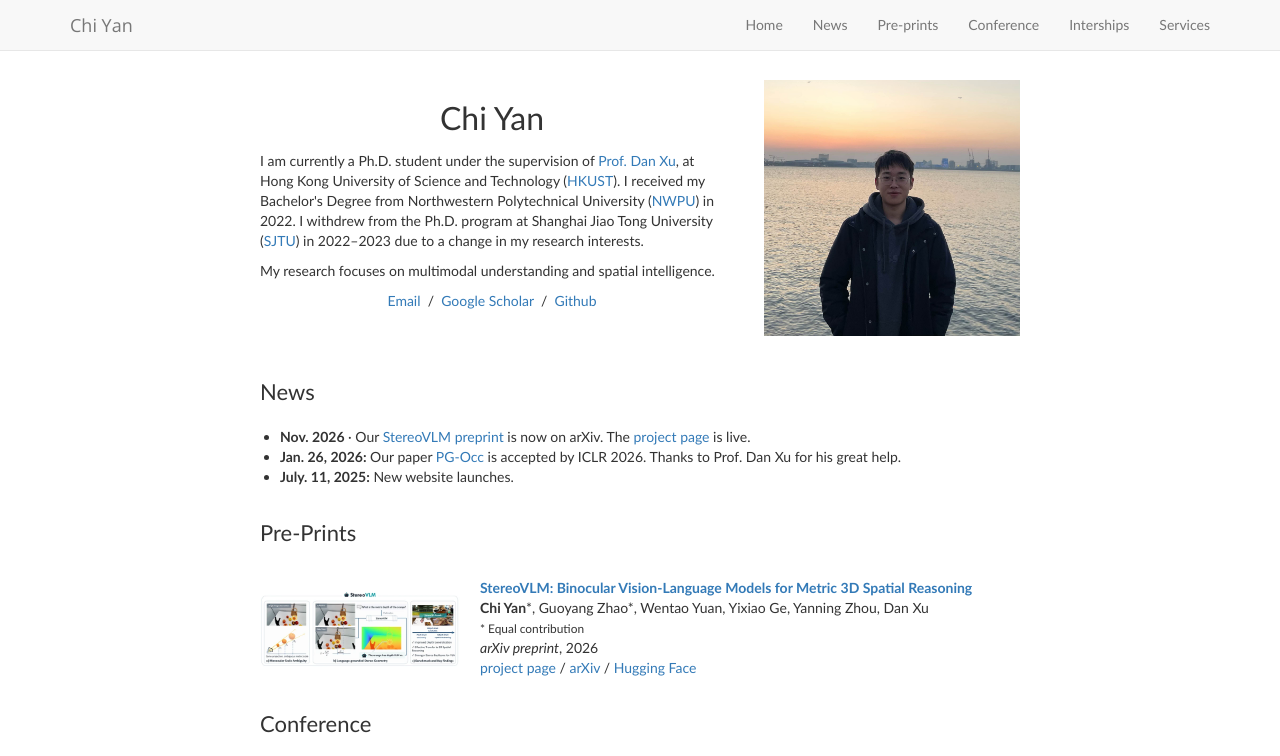
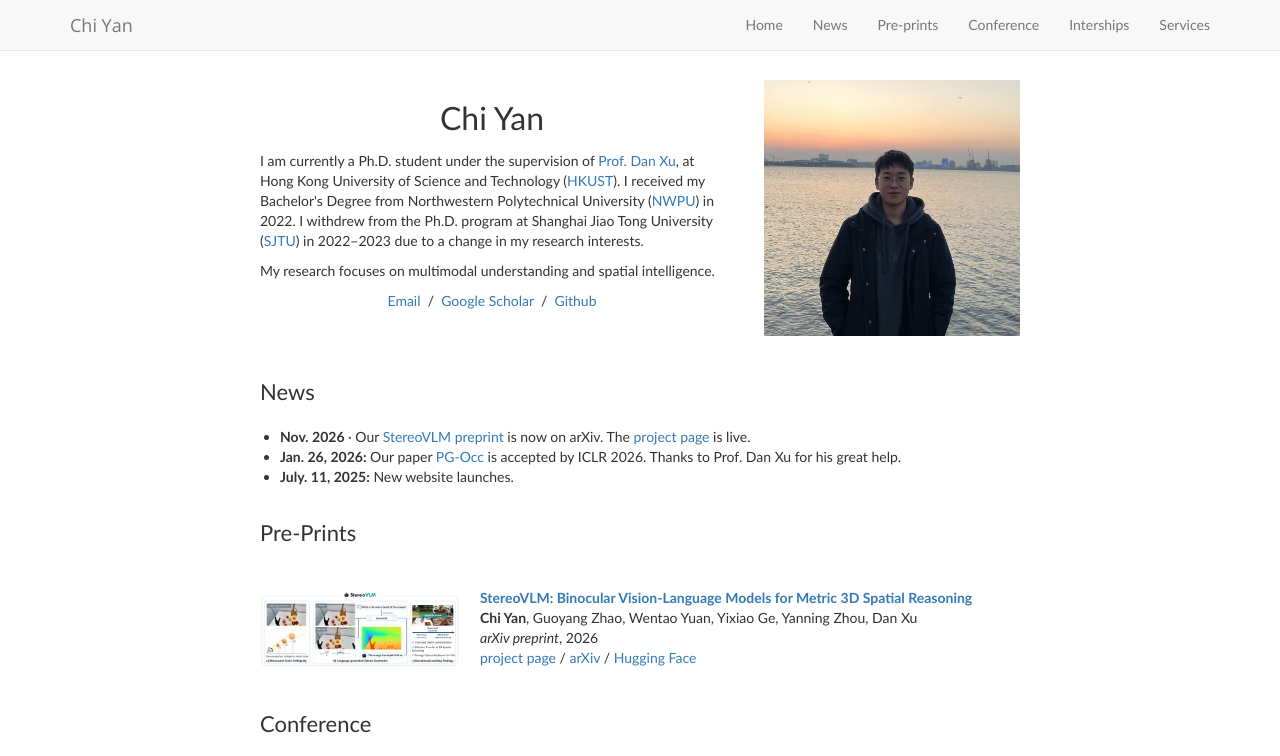
Before and after one commit to yanchi-3dv/yanchi-3dv.github.io, a plain HTML site: page index.html in a window 1280 px wide. Shown: the top 756 px of the page. Drawn offline with nearby package versions, Linux system fonts and the light colour scheme; some packages are replaced by stand-ins of ours; some icons are missing.

Commit message:
Remove equal contribution markers from personal StereoVLM entry

```diff
--- a/index.html
+++ b/index.html
@@ -151,8 +151,7 @@
             </td>
             <td style="width:75%;vertical-align:middle">
               <a href="https://arxiv.org/abs/2611.27915"><papertitle>StereoVLM: Binocular Vision-Language Models for Metric 3D Spatial Reasoning</papertitle></a><br>
-              <strong>Chi Yan</strong>*, Guoyang Zhao*, Wentao Yuan, Yixiao Ge, Yanning Zhou, Dan Xu<br>
-              <small>* Equal contribution</small><br>
+              <strong>Chi Yan</strong>, Guoyang Zhao, Wentao Yuan, Yixiao Ge, Yanning Zhou, Dan Xu<br>
               <em>arXiv preprint</em>, 2026<br>
               <a href="https://xpeng-robotics.github.io/stereovlm/">project page</a> /
               <a href="https://arxiv.org/abs/2611.27915">arXiv</a> /
```
